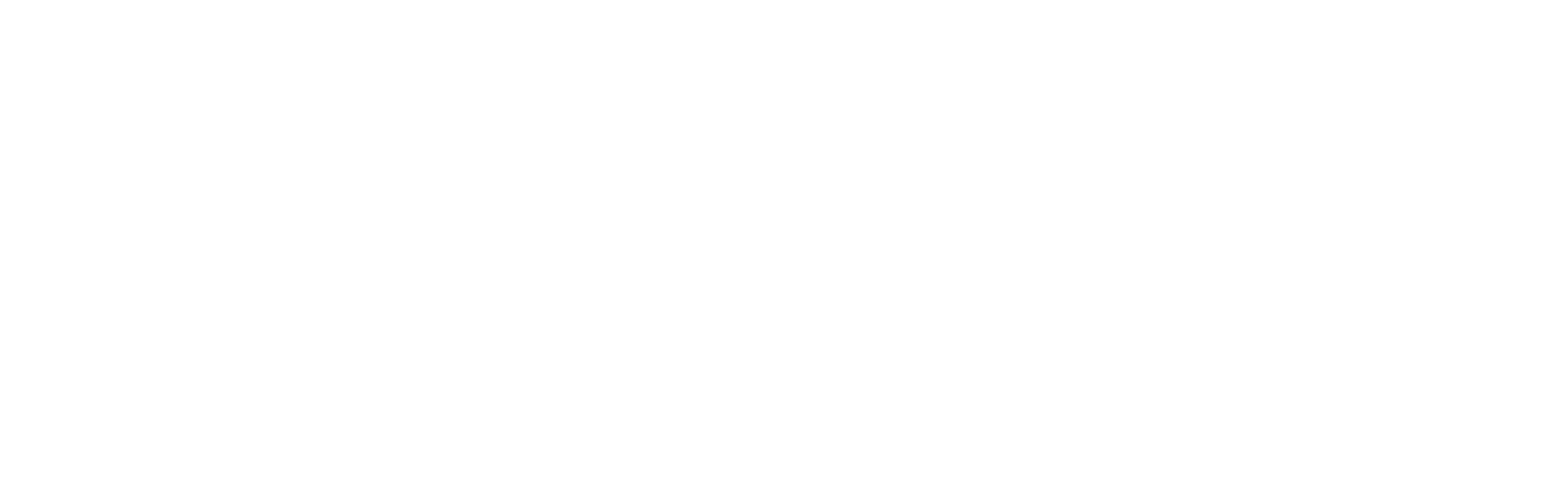
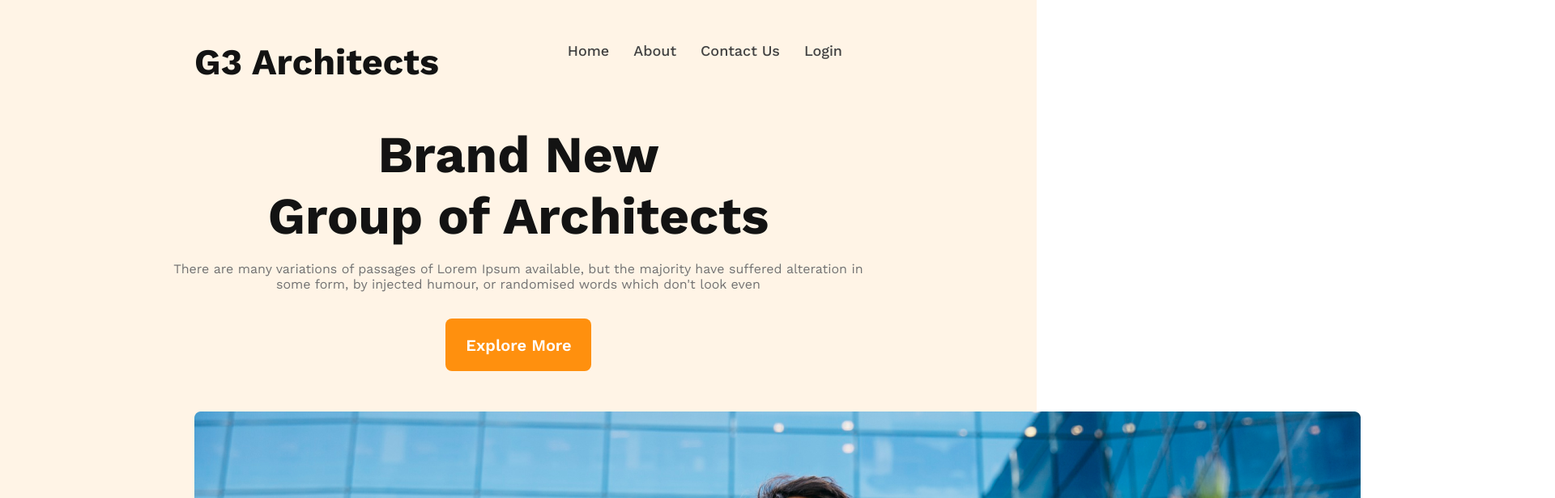
Before and after one commit to tahmidurrahmann/g3-architech-website, a plain HTML site: page index.html in a window 1280 px wide. Shown: the top 616 px of the page at 81% size, 1920 px wide, since content can reach past the window. Drawn offline with nearby package versions, Linux system fonts and the light colour scheme.

Commit message:
added the second commit

```diff
--- a/index.html
+++ b/index.html
@@ -4,10 +4,30 @@
     <meta charset="UTF-8">
     <meta name="viewport" content="width=device-width, initial-scale=1.0">
     <title>Responsive Website</title>
+    <link rel="stylesheet" href="styles/index.css">
+    <link rel="preconnect" href="https://fonts.googleapis.com">
+    <link rel="preconnect" href="https://fonts.gstatic.com" crossorigin>
+    <link href="https://fonts.googleapis.com/css2?family=Lato:wght@400;700;900&family=Open+Sans:wght@400;700;800&family=Work+Sans:ital,wght@0,400;0,500;0,600;0,700;1,800&display=swap" rel="stylesheet">
 </head>
 <body>
     <header>
-
+        <nav>
+            <h2 class="nav-title">G3 Architects</h2>
+            <ul>
+                <li><a href="">Home</a></li>
+                <li><a href="">About</a></li>
+                <li><a href="">Contact Us</a></li>
+                <li><a href="">Login</a></li>
+            </ul>
+        </nav>
+        <div class="banner">
+            <div class="header-description">
+            <h1 class="first-heading">Brand New <br>Group of Architects </h1>
+            <p class="first-paragraph"> There are many variations of passages of Lorem Ipsum available, but the majority have suffered alteration in <br> some form, by injected humour, or randomised words which don't look even </p>
+            <button class="btn-primary">Explore More</button>
+        </div>
+        <img class="image-container" src="images/banner.png" alt="">
+    </div>
     </header>
     <main>
 
--- a/styles/index.css
+++ b/styles/index.css
@@ -0,0 +1,65 @@
+*{
+    font-family: 'Lato', sans-serif;
+    font-family: 'Open Sans', sans-serif;
+    font-family: 'Work Sans', sans-serif;
+    margin: 0px;
+    padding: 0px;
+}
+nav ul{
+    list-style: none;
+}
+nav a{
+    text-decoration: none;
+    padding-left:30px ;
+    color: #424242;
+    font-size: 18px;
+    font-weight: 500;
+    line-height: 26px;
+}
+.btn-primary{
+    border-radius: 8px;
+    background: #FF900E;
+    padding: 21px 24px 20px 25px;
+    border: none;
+    color: #FFF;
+    font-size: 20px;
+    font-weight: 600;
+}
+nav{
+    display: flex;
+    justify-content: space-between;
+    text-align: center;
+    padding: 50px 240px;
+}
+nav > ul{
+    display: flex;
+}
+header{
+    background: rgba(255, 144, 14, 0.10);
+}
+.nav-title{
+    color: #131313;
+    font-size: 45px;
+    font-weight: 700;
+}
+.first-heading{
+    color: #131313;
+    font-size: 64px;
+    font-weight: 700;
+    margin-bottom: 18px;
+}
+.first-paragraph{
+    color: #727272;
+    font-size: 16px;
+    font-weight: 400;
+    margin-bottom: 33px;
+}
+.image-container{
+    margin: 0 auto;
+}
+.header-description{
+    text-align: center;
+}
+.image-container{
+    padding: 50px 240px 45px 240px;
+}
```
